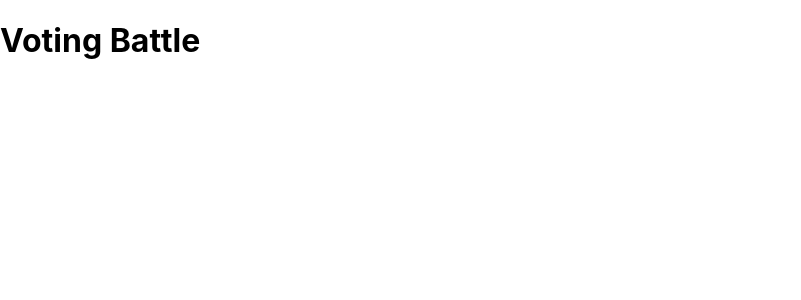
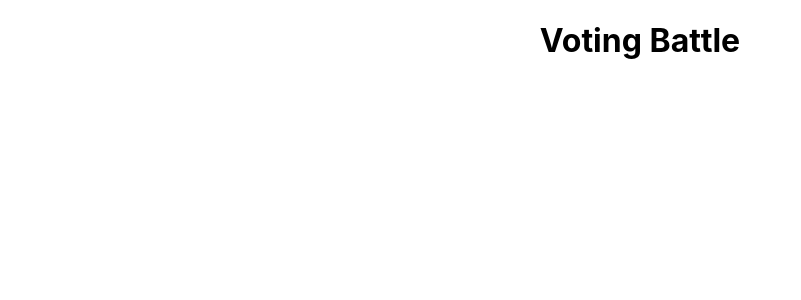
Before and after one commit to tanruyi/voting_project, a React (Create React App) app: page / in a window 1280 px wide. Shown: the top 300 px of the page, without its empty margins (0-801 px from the left). Built offline with nearby package versions, Linux system fonts and the light colour scheme.

Commit message:
styling: centered website title

```diff
--- a/src/App.css
+++ b/src/App.css
@@ -36,3 +36,7 @@
     transform: rotate(360deg);
   }
 }
+
+.web_header {
+    text-align: center;
+}
--- a/src/App.js
+++ b/src/App.js
@@ -4,7 +4,7 @@ import './App.css';
 function App() {
   return (
       <>
-          <h1>Voting Battle</h1>
+          <h1 className="web_header">Voting Battle</h1>
     </>
   );
 }
```
